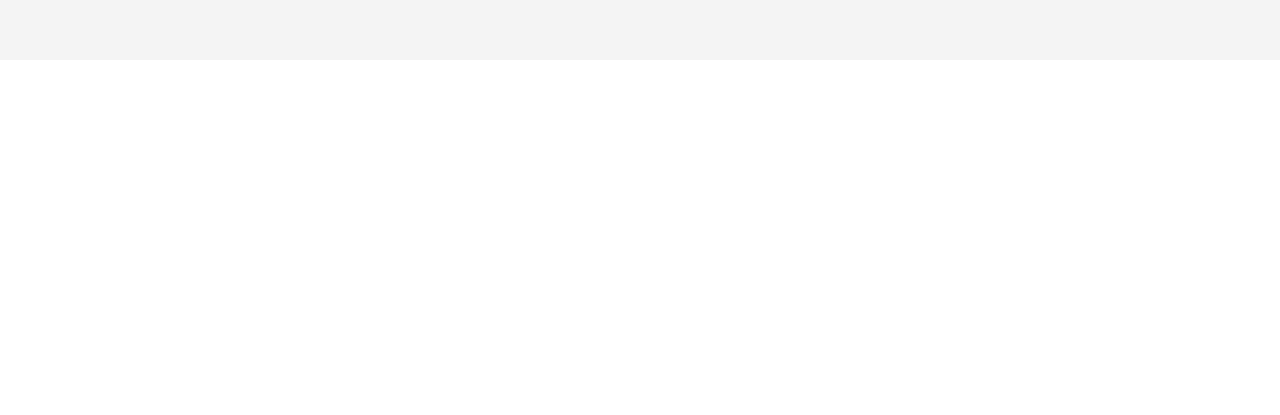
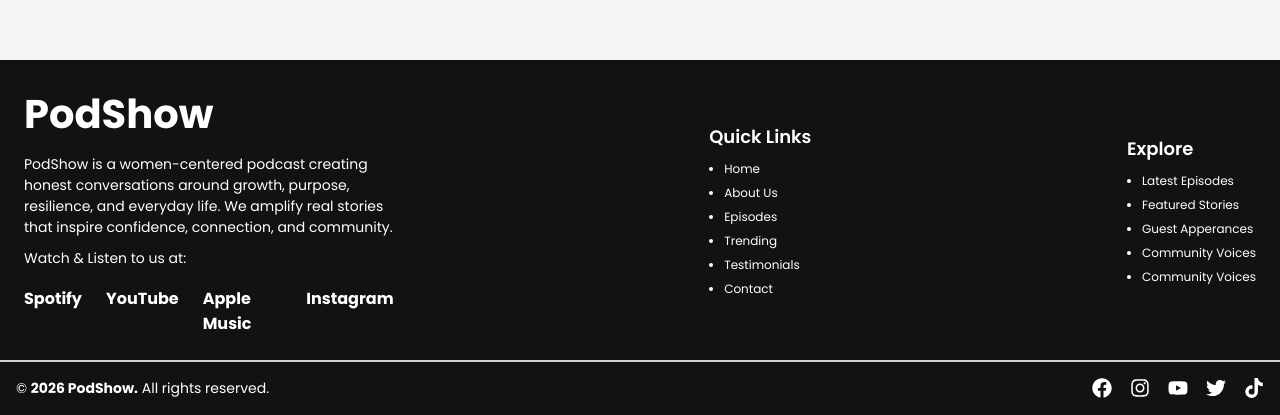
Before and after one commit to AghoghoOgbotor18/podShow, a React (Vite) app: page / in a window 1280 px wide. Shown: the part 5217-5632 px from the top of the page. Before the commit the page ends 5277 px from the top, so only its background shows below. Built offline with nearby package versions, Linux system fonts and the light colour scheme.

Commit message:
feat: add the footer section

```diff
--- a/src/App.jsx
+++ b/src/App.jsx
@@ -8,6 +8,7 @@ import CTASection from './Sections/CTASection/CTASection';
 import WhyChooseUs from './Sections/WhyChooseUs/WhyChooseUs';
 import Testimonials from './Sections/Testimonials/Testimonials';
 import Contact from './Sections/Contact/Contact';
+import Footer from './Components/Layout/Footer/Footer';
 
 const App = () => {
   const [input, setInput] = useState("");
@@ -26,6 +27,9 @@ const App = () => {
         <Testimonials />
         <Contact />
       </main>
+      <footer>
+        <Footer />
+      </footer>
     </>
   )
 }
--- /dev/null
+++ b/src/Components/Layout/Footer/Footer.jsx
@@ -0,0 +1,58 @@
+import React from 'react'
+import { FooterSection, List, Subtitle, Text, Title, Lists, Content, Box, Feature, Brands, Brand, Line, Icon, Copyright } from './Footer.styles'
+import { FaFacebook, FaInstagram, FaTiktok, FaTwitter, FaYoutube } from 'react-icons/fa';
+
+const Footer = () => {
+    const lists = [
+        {link: "Home"}, {link: "About Us"}, {link: "Episodes"}, {link: "Trending"}, {link: "Testimonials"}, {link: "Contact"}
+    ];
+    const items = [
+        {list: "Latest Episodes"}, {list: "Featured Stories"}, {list: "Guest Apperances"}, {list: "Community Voices"}, {list: "Community Voices"}
+    ];
+    return (
+        <FooterSection>
+            <Content>
+                <Feature>
+                    <Title>PodShow</Title>
+                    <Text>PodShow is a women-centered podcast creating honest conversations around growth, purpose, resilience, and everyday life. We amplify real stories that inspire confidence, connection, and community.</Text>
+                    <Text>Watch & Listen to us at:</Text>
+                    <Brands>
+                        <Brand>Spotify</Brand>
+                        <Brand>YouTube</Brand>
+                        <Brand>Apple Music</Brand>
+                        <Brand>Instagram</Brand>
+                    </Brands>
+                </Feature>
+                <Box>
+                    <Subtitle>Quick Links</Subtitle>
+                    <Lists>
+                        {lists.map((list, id) => (
+                            <List key={id}>{list.link}</List>
+                        ))}
+                    </Lists>
+                </Box>
+                <Box>
+                    <Subtitle>Explore</Subtitle>
+                    <Lists>
+                        {items.map((item, id) => (
+                            <List key={id}>{item.list}</List>
+                        ))}
+                    </Lists>
+                </Box>
+            </Content>
+            <Line />
+            <Copyright>
+                <Text>&copy; <b>2026 PodShow.</b> All rights reserved.</Text>
+                <Icon>
+                    <FaFacebook size={20} />
+                    <FaInstagram size={20} />
+                    <FaYoutube size={20} />
+                    <FaTwitter size={20} />
+                    <FaTiktok size={20} />
+                </Icon>
+            </Copyright>
+        </FooterSection>
+    )
+}
+
+export default Footer
--- /dev/null
+++ b/src/Components/Layout/Footer/Footer.styles.js
@@ -0,0 +1,80 @@
+import styled from "styled-components";
+import { devices } from "../../../Styles/media";
+
+export const FooterSection = styled.section`
+    background: #121212;
+    color: #fff;
+`;
+export const Title = styled.h1`
+    font-weight: bolder;
+    font-size: 40px;
+
+`;
+export const Text = styled.p`
+    font-size: 14px;
+`;
+export const Subtitle = styled.h3`
+    font-weight: 600;
+    font-size: 18px;
+`;
+export const Lists = styled.ul`
+    display:flex;
+    flex-direction: column;
+    gap: 6px;
+`;
+export const List = styled.li`
+    font-size: 12px;
+    margin-left: 15px;
+`;
+export const Content = styled.div`
+    display: flex;
+    justify-content: space-between;
+    padding: 1.5rem;
+    gap: 1rem;
+
+    @media ${devices.mobile}{
+        flex-direction: column;
+        justify-content: center;
+    }
+`;
+export const Box = styled.div`
+    display: flex;
+    flex-direction: column;
+    gap: 10px;
+    justify-content: center;
+`;
+export const Feature = styled.div`
+    display: flex;
+    flex-direction: column;
+    gap: 10px;
+    flex-basis: 30%;
+`;
+export const Brands = styled.div`
+    display: flex;
+    gap: 1.5rem;
+    font-weight: 600;
+    margin-top: 7px;
+
+`;
+export const Brand = styled.h4`
+    font-size: 16px;
+`;
+export const Line = styled.hr`
+    border: 1px solid rgba(255, 255, 255, 0.8);
+`;
+export const Icon = styled.div`
+    display:flex;
+    gap: 18px;
+
+`;
+export const Copyright = styled.div`
+    display: flex;
+    justify-content: space-between;
+    gap: 10px;
+    padding: 1rem;
+
+    @media ${devices.mobile} {
+        flex-direction: column;
+        align-items: center;
+    }
+`;
```
